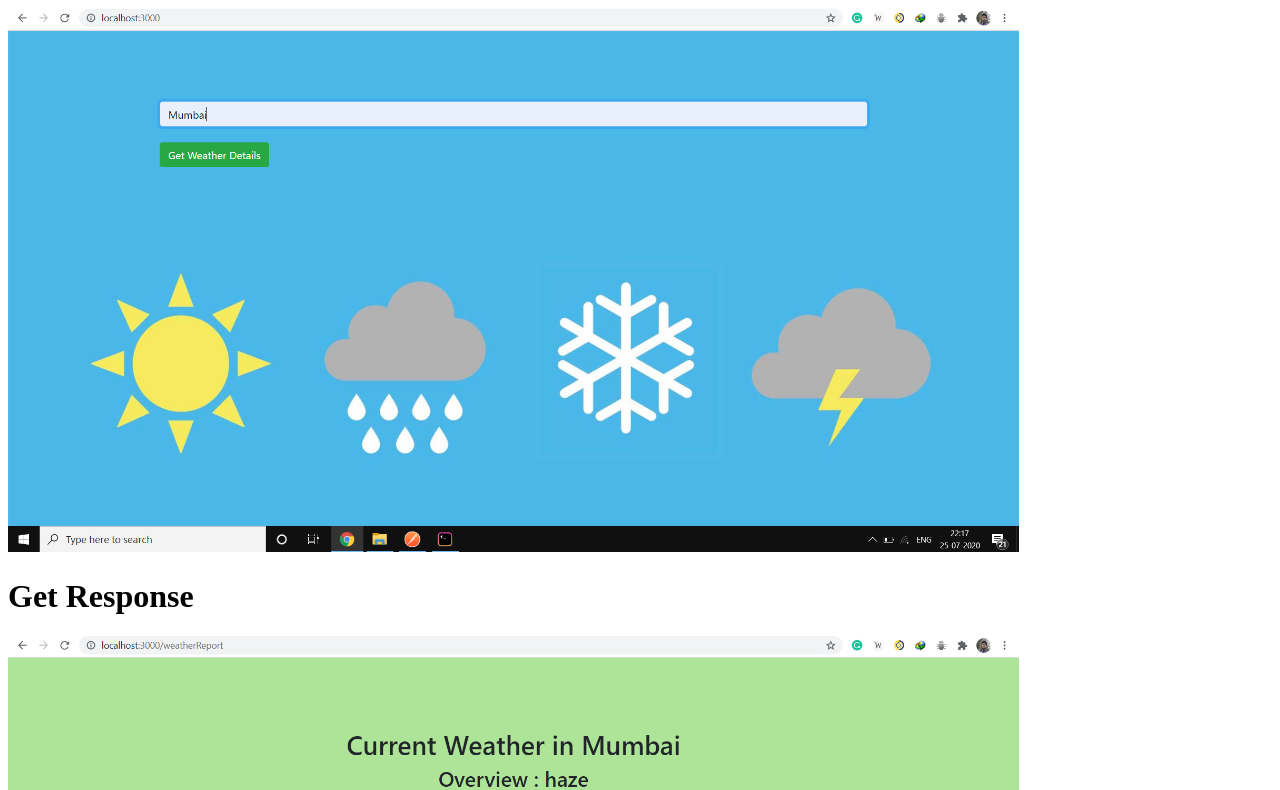
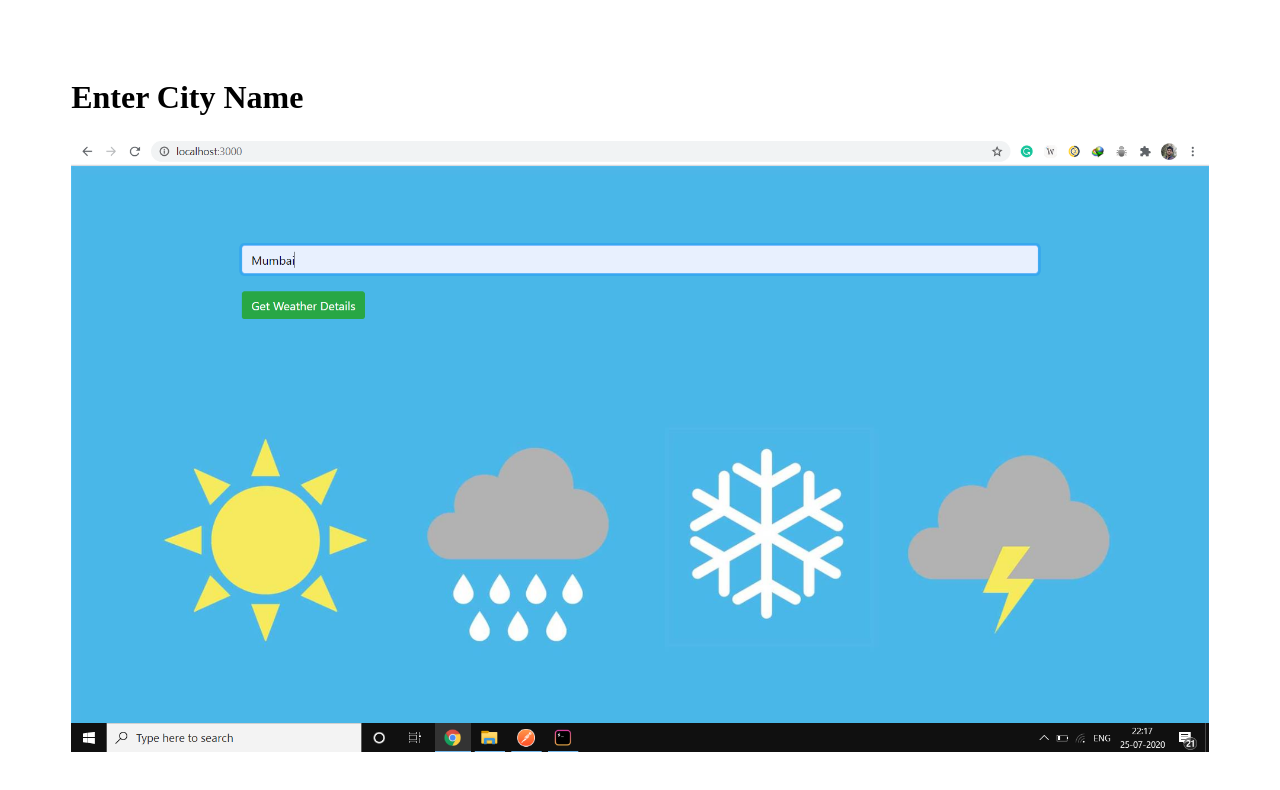
Before and after one commit to siracom/Weather, a website: page index.html in a window 1280 px wide. Shown: the part 702-1492 px from the top of the page. Drawn offline with Linux system fonts and the light colour scheme.

Commit message:
Update index.html

```diff
--- a/index.html
+++ b/index.html
@@ -3,8 +3,16 @@
 <head>
   <title>Weather</title>
   <style>
+    body{
+        text-align: center;
+    }
     .image{
-      max-width: 80%;
+        max-width: 90%;
+        padding: 0 0 5%;
+    }
+    h1{
+        text-align:initial;
+        padding: 0 5% 0;
     }
   </style>
 </head>
```
